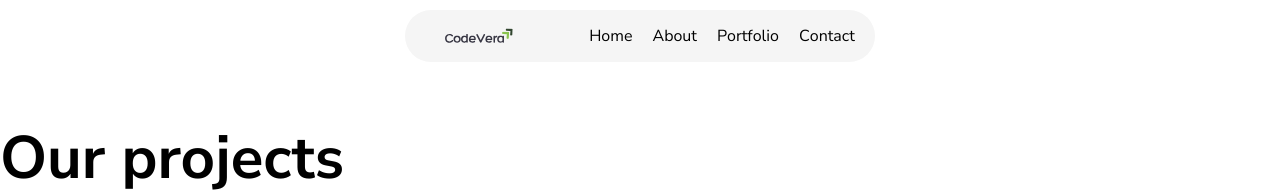
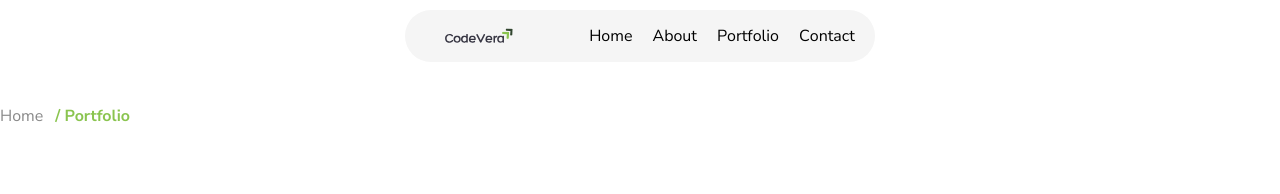
Before and after one commit to kamilaghayev/codevera-portfolio, a Next.js app: page /portfolio in a window 1280 px wide. Shown: the top 194 px of the page. Built offline with nearby package versions, Linux system fonts and the light colour scheme; what @ant-design/nextjs-registry would draw is missing.

Commit message:
added currentPath component

```diff
--- a/src/app-pages/about/index.jsx
+++ b/src/app-pages/about/index.jsx
@@ -1,9 +1,11 @@
 import React from 'react'
 import { Ourselves } from './sections-';
+import { CurrentPath } from '@/components';
 
 export const AboutPage = () => {
   return (
     <>
+      <CurrentPath />
       <Ourselves />
     </>
   )
--- a/src/app-pages/about/sections-/ourselves.jsx
+++ b/src/app-pages/about/sections-/ourselves.jsx
@@ -30,7 +30,7 @@ export const Ourselves = () => {
 
   return (
     <section aria-labelledby='ourselves' id='ourselves'>
-        <div className='container-center flex flex-col gap-6 sm:gap-10 lg:gap-14 mt-16 mb-36'>
+        <div className='container-center flex flex-col gap-6 sm:gap-10 lg:gap-14 mt-10 sm:mt-16 mb-36'>
             <h2 id='advantages' className='text-3xl sm:text-4xl lg:text-6xl font-semibold'>Let us tell you a little about ourselves</h2>
             <div className='grid grid-cols-1 lg:grid-cols-2 gap-8'>
                 {
--- a/src/app-pages/portfolio/index.jsx
+++ b/src/app-pages/portfolio/index.jsx
@@ -1,9 +1,11 @@
 import React from 'react'
 import { OurProject } from './sections_'
+import { CurrentPath } from '@/components'
 
 export const PortfolioPage = () => {
   return (
     <>
+      <CurrentPath />
       <OurProject />
     </>
   )
--- a/src/app-pages/portfolio/sections_/our-project.jsx
+++ b/src/app-pages/portfolio/sections_/our-project.jsx
@@ -44,7 +44,7 @@ export const OurProject = () => {
 
   return (
     <section aria-labelledby='our-projects' id='portfolio'>
-        <div className='container-center flex flex-col gap-6 sm:gap-10 lg:gap-14 mt-16 mb-36'>
+        <div className='container-center flex flex-col gap-6 sm:gap-10 lg:gap-14 mt-10 sm:mt-16 mb-36'>
             <h2 id='advantages' className='text-3xl sm:text-4xl lg:text-6xl font-semibold'>Our projects</h2>
             <div className='grid grid-cols-1 sm:grid-cols-2 lg:grid-cols-3 gap-10'>
                 {projects.map((project, index) => (
--- /dev/null
+++ b/src/components/current-path/index.jsx
@@ -0,0 +1,18 @@
+'use client'
+import React from 'react'
+import { usePathname } from 'next/navigation'
+import Link from 'next/link'
+
+export const CurrentPath = () => {
+    const pathname = usePathname()
+    const path = pathname.split('/').filter(Boolean)
+    const lastPath = path[path.length - 1].charAt(0).toUpperCase() + path[path.length - 1].slice(1)
+    console.log(pathname);
+  return (
+    <section aria-labelledby='our-projects' id='portfolio'>
+        <div className='container-center flex gap-3 mt-10 text-sm sm:text-base'>
+            <Link href='/' className='text-[#141414] opacity-50 hover:text-[#8ac44f]'>Home</Link> <span className='text-[#8ac44f] font-semibold'> / {lastPath}</span>
+        </div>
+    </section>
+  )
+}
--- a/src/components/index.js
+++ b/src/components/index.js
@@ -5,8 +5,10 @@ export * from "./collapses";
 
 import { Header } from './header';
 import { Footer } from "./footer";
+import { CurrentPath } from "./current-path";
 
 export {
 	Header,
 	Footer,
+	CurrentPath,
 }
```
